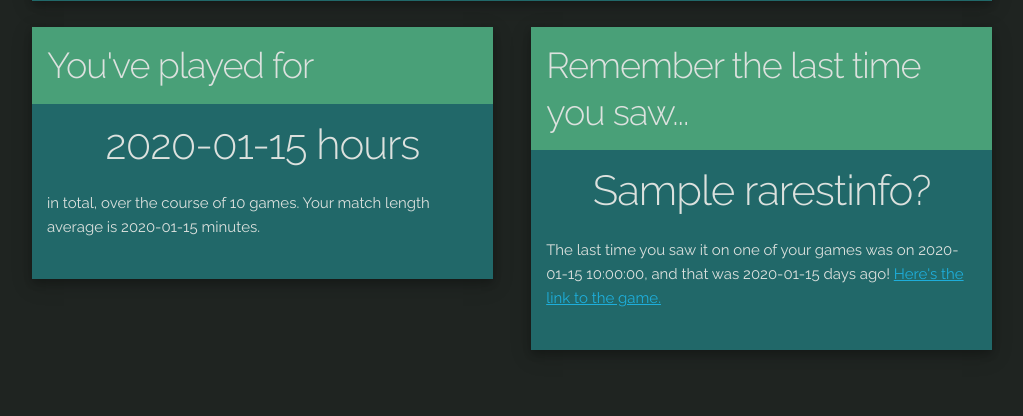
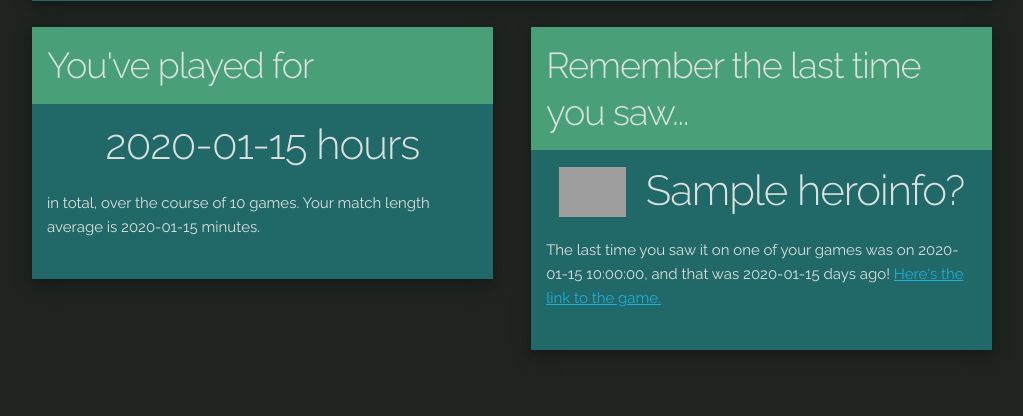
Before and after one commit to Kurolox/Dotamusing, a Flask app: template src/templates/profile.html in a window 1280 px wide. Shown: the part 350-766 px from the top of the page, without its empty margins (128-1151 px from the left). Run offline with Flask 2, Linux system fonts and the light colour scheme; the template is opened without the code that fills it: most values are stand-ins (such as "Sample title", 1, 10 or a date in 2020); grey boxes marked "Sample" are stand-in pictures; grey boxes are pictures that could not be loaded.

Commit message:
Added hero portrait to website if a hero is relevant to the box

```diff
--- a/src/static/css/profile.css
+++ b/src/static/css/profile.css
@@ -49,8 +49,9 @@ footer {
 }
 
 .avatar {
-    box-shadow: 1px 1px 3px -1px rgba(0,0,0,0.75);
+    box-shadow: 1px 1px 3px -1px rgba(0, 0, 0, 0.75);
 }
+
 .profile-rank {
     margin-bottom: 0;
 }
@@ -84,6 +85,23 @@ footer {
 
 .box-flask {
     text-align: center;
+    margin-bottom: 0;
+}
+
+.image-and-text{
+    display: flex;
+    flex-direction: row;
+    justify-content: center;
+    align-items: center;
+}
+
+.portrait-image {
+    height: 5rem;
+    margin-right: 2rem;
+}
+
+.box-description {
+    margin-top: 2rem;
 }
 /* MAIN CONTENT END */
 
--- a/src/templates/profile.html
+++ b/src/templates/profile.html
@@ -49,7 +49,7 @@
             {% else %}
             <h1 class="profile-name">Undefined</h1>
             {% endif %}
-           <!-- <h3 class="profile-rank">Alea jacta est.</h3> -->
+            <!-- <h3 class="profile-rank">Alea jacta est.</h3> -->
         </div>
     </div>
 
@@ -65,7 +65,7 @@
                         <h2 class="box-flask">{{ profile.match_history.totaltime }} hours</h2>
                     </div>
                     {% endif %}
-                    <p> in total, over the course of {{profile.match_history.totalgames}} games. Your match length average is
+                    <p class="box-description"> in total, over the course of {{profile.match_history.totalgames}} games. Your match length average is
                         {{ profile.match_history.averagetime}} minutes.</p>
                 </div>
             </div>
@@ -78,9 +78,12 @@
                 </h3>
                 <div class="box-content">
                     {% if profile.match_history.rarestinfo %}
-                    <h2 class="box-flask">{{ profile.match_history.rarestinfo.heroname }}?</h2>
+                    <div class="box-flask image-and-text">
+                        <img class="portrait-image" src="{{ profile.match_history.rarestinfo.portrait }}">
+                        <h2 class="box-flask">{{ profile.match_history.rarestinfo.heroinfo.localized_name }}?</h2>
+                    </div>
                     {% endif %}
-                    <p> The last time you saw it on one of your games was on {{ profile.match_history.rarestinfo.date }}, and
+                    <p class="box-description"> The last time you saw it on one of your games was on {{ profile.match_history.rarestinfo.date }}, and
                         that was {{ profile.match_history.rarestinfo.timediff }} days ago!
                         <a href="https://www.opendota.com/matches/{{ profile.match_history.rarestinfo.gameID }}">Here's the link to the game.</a>
                     </p>
```
Also changed, not shown: src/gatherer.py (+6 -10 lines).
